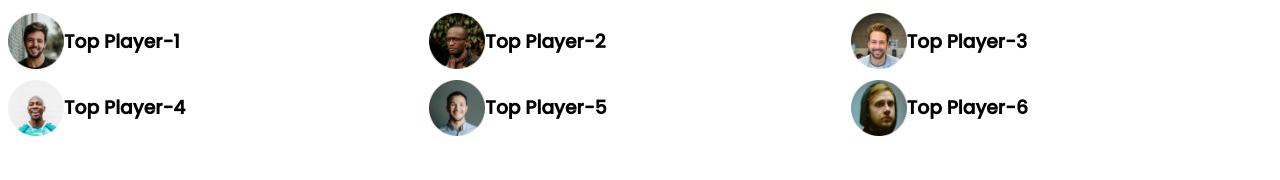
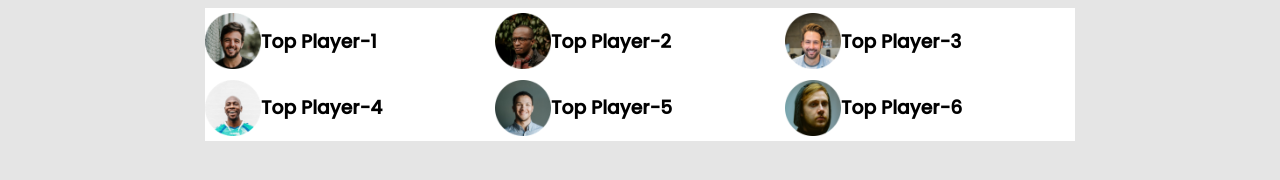
Before and after one commit to Sakif-Hridoy/HTML-CSS-Template-with-Flex-and-Grid, a plain HTML site: page index.html in a window 1280 px wide. Drawn offline with Linux system fonts and the light colour scheme.

Commit message:
align main items center with flex

```diff
--- a/index.html
+++ b/index.html
@@ -14,7 +14,7 @@
 
 
         <main>
-            <section>
+            <section class="container">
                 <div class="top-players">
                     <!-- .player*6>img[src="images/players/player-$.png"]+h3{Top Player-$} -->
                    <div class="players">
--- a/styles/style.css
+++ b/styles/style.css
@@ -2,7 +2,19 @@
 
 body{
     font-family: 'Poppins', sans-serif;
+    background: #E5E5E5;
 }
+
+main{
+    display: flex;
+    justify-content: center;
+}
+
+.container{
+    background: #FFFFFF;
+    width: 870px;
+}
+
 .players{
     display: grid;
     grid-template-columns: repeat(3,1fr);
```
